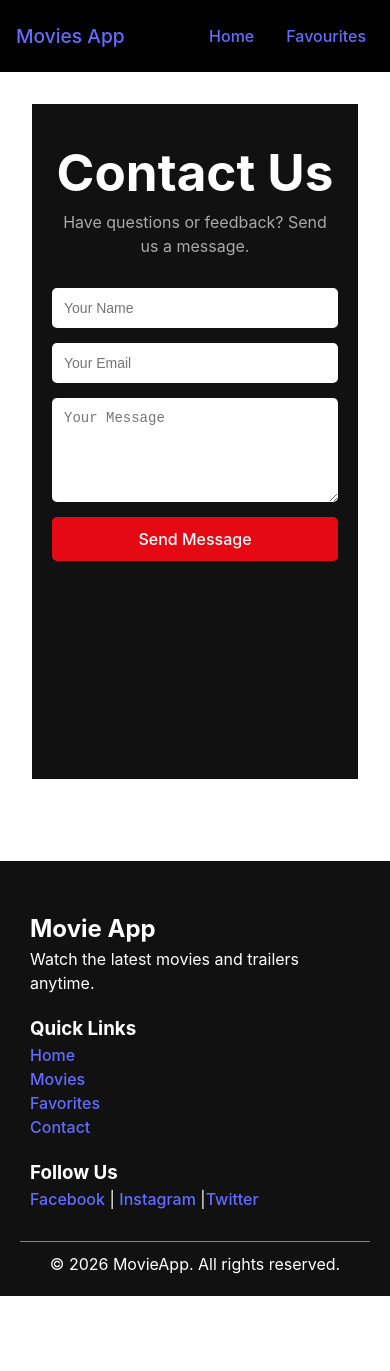
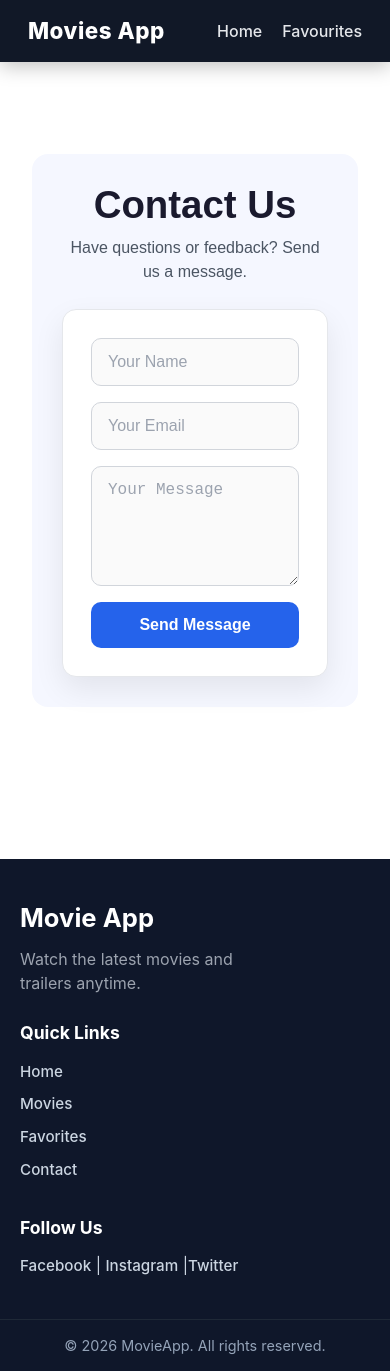
Before and after one commit to RicharaA/Movie-frontend, a React (Vite) app: page /contact in a window 390 px wide. Before the commit the page ends 1296 px from the top, so only its background shows below. Built offline with nearby package versions, Linux system fonts and the light colour scheme.

Commit message:
Stylling

```diff
--- a/src/css/Contact.css
+++ b/src/css/Contact.css
@@ -1,47 +1,95 @@
+/* Contact.css */
+
 .contact {
-  min-height: 80vh;
-  background-color: #111;
-  color: white;
+  max-width: 650px;
+  margin: 60px auto;
+  padding: 30px;
+  font-family: Arial, Helvetica, sans-serif;
   text-align: center;
-  padding: 40px 20px;
+  color: #1f1f1f;
+  background: #f5f7ff;
+  border-radius: 16px;
 }
 
+/* Title */
 .contact h1 {
+  font-size: 2.4rem;
   margin-bottom: 10px;
+  color: #1a1a2e;
+  font-weight: 800;
 }
 
 .contact p {
-  color: #aaa;
-  margin-bottom: 30px;
+  color: #4b5563;
+  margin-bottom: 25px;
+  font-size: 1rem;
 }
 
+/* Form container */
 .contact-form {
-  max-width: 500px;
-  margin: auto;
   display: flex;
   flex-direction: column;
-  gap: 15px;
+  gap: 16px;
+  padding: 28px;
+  border-radius: 14px;
+
+  background: #ffffff;
+  box-shadow: 0 12px 30px rgba(0, 0, 0, 0.08);
+  border: 1px solid #e5e7eb;
 }
 
+/* Inputs */
 .contact-form input,
 .contact-form textarea {
-  padding: 12px;
-  border: none;
-  border-radius: 5px;
+  width: 100%;
+  padding: 14px 16px;
+  border-radius: 10px;
+  border: 1.5px solid #d1d5db;
+  font-size: 1rem;
   outline: none;
-  font-size: 14px;
+  background: #fafafa;
+  color: #111827;
+
+  transition: 0.25s ease;
 }
 
-.contact-form button {
-  padding: 12px;
-  background-color: #e50914;
-  color: white;
-  border: none;
-  border-radius: 5px;
-  cursor: pointer;
-  transition: 0.3s;
+/* Focus state (more vivid but clean) */
+.contact-form input:focus,
+.contact-form textarea:focus {
+  border-color: #2563eb;
+  background: #ffffff;
+  box-shadow: 0 0 0 3px rgba(37, 99, 235, 0.15);
 }
 
+/* Placeholder */
+.contact-form input::placeholder,
+.contact-form textarea::placeholder {
+  color: #9ca3af;
+}
+
+/* Button */
+.contact-form button {
+  padding: 14px;
+  border: none;
+  border-radius: 10px;
+  font-size: 1rem;
+  font-weight: 700;
+  cursor: pointer;
+
+  background: #2563eb;
+  color: white;
+
+  transition: 0.25s ease;
+}
+
+/* Hover */
 .contact-form button:hover {
-  background-color: #b20710;
+  background: #1d4ed8;
+  transform: translateY(-2px);
+  box-shadow: 0 10px 20px rgba(37, 99, 235, 0.2);
 }
+
+/* Click */
+.contact-form button:active {
+  transform: scale(0.98);
+}
--- a/src/css/Footer.css
+++ b/src/css/Footer.css
@@ -1,45 +1,103 @@
+/* Footer.css */
+
 .footer {
-  background-color: #111;
-  color: white;
-  padding: 40px 20px 20px;
-  margin-top: 50px;
+  background: #0f172a; /* deep cinematic dark */
+  color: #e5e7eb;
+  margin-top: 60px;
+  padding-top: 40px;
 }
 
+/* Main layout */
 .footer-container {
   display: flex;
   justify-content: space-between;
+  gap: 40px;
+  padding: 0 40px 30px 40px;
   flex-wrap: wrap;
 }
 
-.footer-brand,
-.footer-links,
-.footer-social {
-  margin: 10px;
+/* Brand section */
+.footer-brand h2 {
+  color: #ffffff;
+  font-size: 1.6rem;
+  margin-bottom: 10px;
 }
 
-
-
-.footer-links ul .footer-link  {
-  margin: 8px 0;
+.footer-brand p {
+  color: #9ca3af;
+  max-width: 250px;
+  line-height: 1.5;
 }
 
-.footer-links  {
-  color: white;
+/* Section titles */
+.footer-links h3,
+.footer-social h3 {
+  color: #ffffff;
+  margin-bottom: 12px;
+  font-size: 1.1rem;
+}
+
+/* Links list */
+.footer-links ul {
   list-style: none;
   padding: 0;
-  text-decoration: none;
-}
-.footer-links ul li{
-    list-style: none;
 }
 
-.footer-link:hover {
-  color: red;
+.footer-links li {
+  margin-bottom: 8px;
 }
 
+/* Links */
+.footer-link {
+  text-decoration: none;
+  color: #cbd5e1;
+  transition: 0.25s ease;
+  font-size: 0.95rem;
+  position: relative;
+}
+
+/* Hover effect */
+.footer-link:hover {
+  color: #60a5fa;
+}
+
+/* Subtle underline animation */
+.footer-link::after {
+  content: "";
+  position: absolute;
+  left: 0;
+  bottom: -3px;
+  width: 0%;
+  height: 1.5px;
+  background: #60a5fa;
+  transition: 0.3s ease;
+}
+
+.footer-link:hover::after {
+  width: 100%;
+}
+
+/* Social section text */
+.footer-social p {
+  color: #cbd5e1;
+  line-height: 1.6;
+}
+
+/* Bottom bar */
 .footer-bottom {
   text-align: center;
+  padding: 15px;
+  border-top: 1px solid #1f2937;
+  color: #94a3b8;
+  font-size: 0.9rem;
   margin-top: 20px;
-  border-top: 1px solid gray;
-  padding-top: 10px;
 }
+
+/* Responsive */
+@media (max-width: 768px) {
+  .footer-container {
+    flex-direction: column;
+    gap: 25px;
+    padding: 0 20px 20px 20px;
+  }
+}
--- a/src/css/Home.css
+++ b/src/css/Home.css
@@ -1,63 +1,73 @@
+
+/* Home container */
 .home {
-  padding: 2rem 0;
-  width: 100%;
-  box-sizing: border-box;
+  padding: 30px 40px;
+  background: #0b1220; /* deep cinematic background */
+  min-height: 100vh;
+  color: #e5e7eb;
 }
 
+/* Search form */
 .search-form {
-  max-width: 600px;
-  margin: 0 auto 2rem;
   display: flex;
-  gap: 1rem;
-  padding: 0 1rem;
-  box-sizing: border-box;
+  justify-content: center;
+  gap: 12px;
+  margin-bottom: 30px;
 }
 
+/* Input */
 .search-input {
-  flex: 1;
-  padding: 0.75rem 1rem;
-  border: none;
-  border-radius: 4px;
-  background-color: #333;
-  color: white;
-  font-size: 1rem;
+  width: 320px;
+  padding: 12px 16px;
+  border-radius: 10px;
+  border: 1px solid #1f2937;
+  outline: none;
+
+  background: #111827;
+  color: #ffffff;
+
+  transition: 0.25s ease;
 }
 
+/* Focus effect */
 .search-input:focus {
-  outline: none;
-  box-shadow: 0 0 0 2px #666;
+  border-color: #3b82f6;
+  box-shadow: 0 0 0 3px rgba(59, 130, 246, 0.2);
 }
 
+/* Button */
 .search-button {
-  padding: 0.75rem 1.5rem;
-  background-color: #e50914;
+  padding: 12px 18px;
+  border: none;
+  border-radius: 10px;
+  cursor: pointer;
+
+  background: #2563eb;
   color: white;
-  border-radius: 4px;
-  font-weight: 500;
-  transition: background-color 0.2s;
-  white-space: nowrap;
+  font-weight: 600;
+
+  transition: 0.25s ease;
 }
 
+/* Hover */
 .search-button:hover {
-  background-color: #f40612;
+  background: #1d4ed8;
+  transform: translateY(-2px);
 }
 
-
-@media (max-width: 639px) {
-  .home {
-    padding: 1rem 0;
-  }
-
-  .search-form {
-    margin-bottom: 1rem;
-  }
+/* Grid layout */
+.movies-grid {
+  display: grid;
+  grid-template-columns: repeat(auto-fit, minmax(180px, 1fr));
+  gap: 20px;
+  padding-top: 10px;
 }
 
-.movies-grid {
-  display: grid;
-  grid-template-columns: repeat(auto-fit, minmax(300px, 1fr));
-  gap: 1.5rem;
-  padding: 1rem;
-  width: 100%;
-  box-sizing: border-box;
+/* Optional: spacing improvement for cards */
+.movie-card {
+  transition: 0.3s ease;
 }
+
+.movie-card:hover {
+  transform: scale(1.05);
+}
--- a/src/css/Navbar.css
+++ b/src/css/Navbar.css
@@ -1,47 +1,74 @@
+/* Navbar.css */
+
 .navbar {
-  background-color: #000000;
-  padding: 1rem 2rem;
   display: flex;
   justify-content: space-between;
   align-items: center;
-  box-shadow: 0 2px 4px rgba(0, 0, 0, 0.1);
+
+  padding: 14px 28px;
+  background: #111827; /* deep clean dark */
+  color: #ffffff;
+
+  box-shadow: 0 4px 20px rgba(0, 0, 0, 0.25);
+  position: sticky;
+  top: 0;
+  z-index: 1000;
 }
 
-.navbar-brand {
-  font-size: 1.5rem;
-  font-weight: bold;
+/* Brand */
+.navbar-brand a {
+  font-size: 1.4rem;
+  font-weight: 800;
+  color: #ffffff;
+  text-decoration: none;
+
+  letter-spacing: 0.5px;
+  transition: 0.25s ease;
 }
 
+.navbar-brand a:hover {
+  color: #60a5fa; /* soft vivid blue */
+}
+
+/* Links container */
 .navbar-links {
   display: flex;
-  gap: 2rem;
+  gap: 20px;
 }
 
+/* Links */
 .nav-link {
+  color: #e5e7eb;
+  text-decoration: none;
   font-size: 1rem;
-  padding: 0.5rem 1rem;
-  border-radius: 4px;
-  transition: background-color 0.2s;
+  font-weight: 500;
+
+  position: relative;
+  transition: 0.25s ease;
 }
 
+/* Hover color */
 .nav-link:hover {
-  background-color: rgba(255, 255, 255, 0.1);
+  color: #60a5fa;
 }
 
-@media (max-width: 768px) {
-  .navbar {
-    padding: 1rem;
-  }
+/* Underline animation */
+.nav-link::after {
+  content: "";
+  position: absolute;
+  left: 0;
+  bottom: -5px;
+  width: 0%;
+  height: 2px;
+  background: #60a5fa;
+  transition: 0.3s ease;
+}
 
-  .navbar-brand {
-    font-size: 1.2rem;
-  }
+.nav-link:hover::after {
+  width: 100%;
+}
 
-  .navbar-links {
-    gap: 1rem;
-  }
-
-  .nav-link {
-    padding: 0.5rem;
-  }
+/* Active feel (optional if you add NavLink later) */
+.nav-link.active {
+  color: #3b82f6;
 }
```
